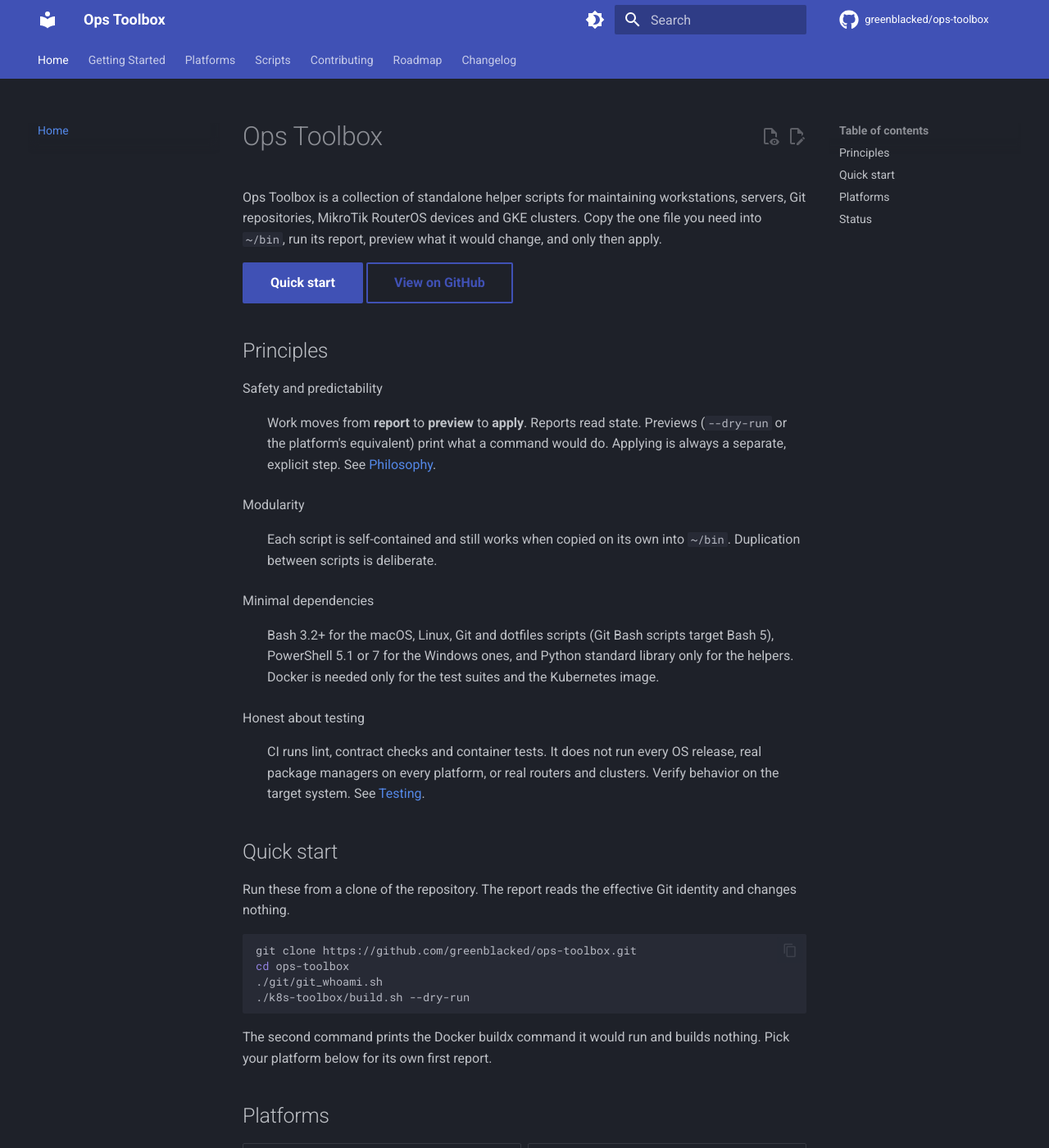
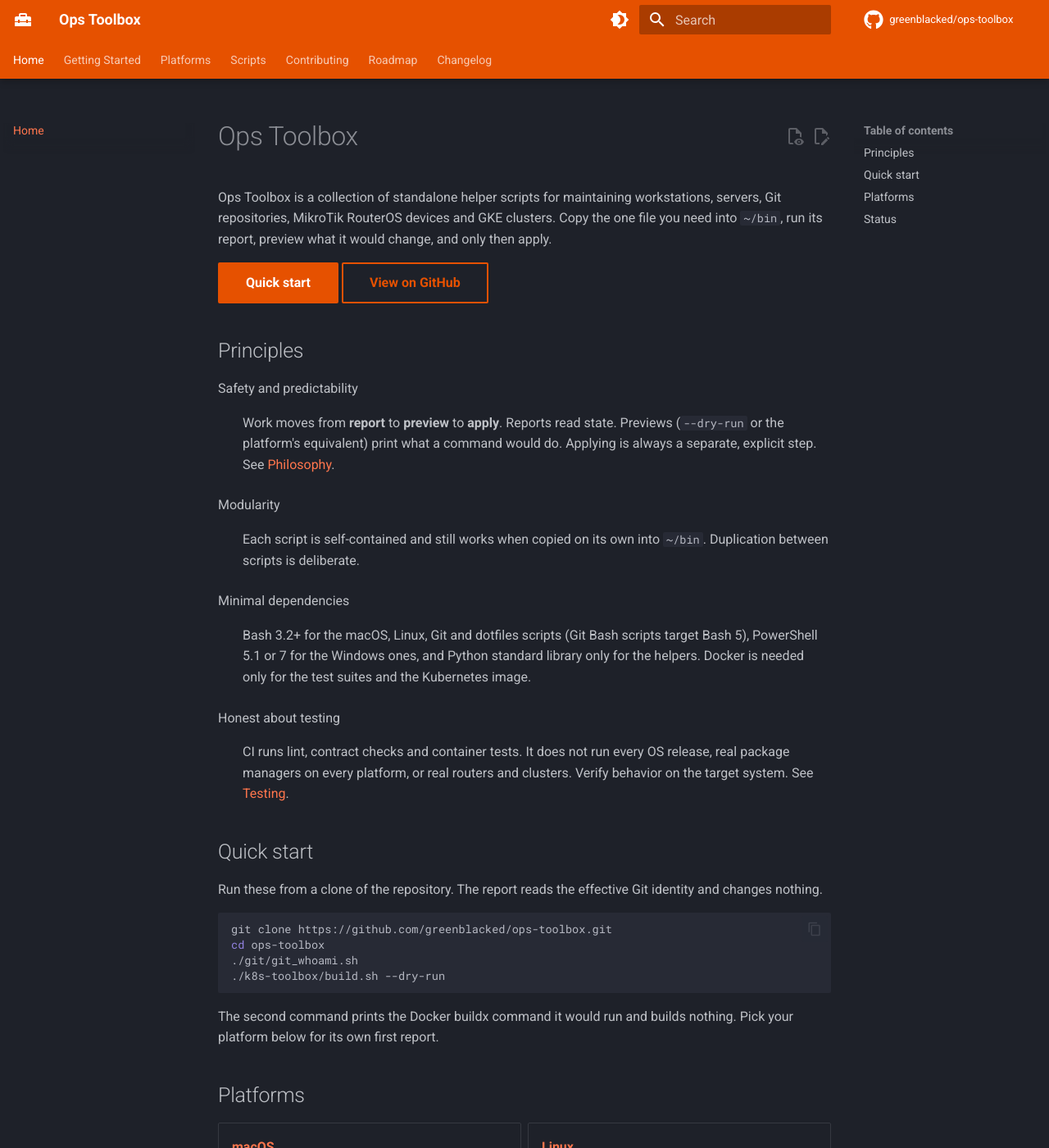
Before and after one commit to greenblacked/ops-toolbox, an MkDocs documentation site: the page built from docs/index.md, in a window 1280 px wide and 1400 px high. Shown: the whole window at 82% size. Built offline with MkDocs 1.6.1 and Material for MkDocs 9.7.7, drawn with Linux system fonts in a browser that asks for light colours; comment, search, counter and statistics services are not loaded; some of the changed text lies outside the part shown.

Commit message:
docs(site): style the site in deep orange and set its real address

```diff
--- /dev/null
+++ b/docs/stylesheets/extra.css
@@ -0,0 +1,35 @@
+/* Brand colours for the documentation site (see mkdocs.yml).
+   Material sets its primary and accent colours on the <body> element through
+   [data-md-color-primary] and [data-md-color-accent], which beats a plain
+   :root rule, so the overrides are written against those attributes. This
+   file loads after the theme's stylesheet, so equal specificity wins. The
+   attributes are set for the built-in "deep orange" and "orange" palette
+   names in both the dark (slate) and light (default) schemes. */
+:root,
+[data-md-color-primary="deep-orange"] {
+  --md-primary-fg-color: #E65100;
+  --md-primary-fg-color--light: #FF8A50;
+  --md-primary-fg-color--dark: #AC1900;
+}
+
+:root,
+[data-md-color-accent="orange"] {
+  --md-accent-fg-color: #FF6D00;
+}
+
+.md-grid {
+  max-width: 1400px;
+}
+
+.md-typeset code {
+  font-size: 0.85em;
+}
+
+.md-typeset table:not([class]) {
+  border: 1px solid var(--md-default-fg-color--lightest);
+}
+
+.md-typeset .admonition.warning,
+.md-typeset details.warning {
+  border-left-color: #FF6D00;
+}
--- a/mkdocs.yml
+++ b/mkdocs.yml
@@ -1,13 +1,11 @@
 # Documentation site for Ops Toolbox: MkDocs with the Material theme.
 # Build and preview commands are in docs/requirements.txt and
-# docs/contributing/development.md.
+# docs/contributing/development.md; hosting is in docs/contributing/deployment.md.
 site_name: Ops Toolbox
 site_description: >-
   Standalone helper scripts for workstations, servers, Git repositories,
   MikroTik RouterOS devices and GKE clusters. Report first, preview, then apply.
-# TODO: set site_url to the real address once the site is hosted. The value
-# below is the GitHub Pages default for this repository.
-site_url: https://greenblacked.github.io/ops-toolbox/
+site_url: https://ops.szolotov.com/
 repo_url: https://github.com/greenblacked/ops-toolbox
 repo_name: greenblacked/ops-toolbox
 edit_uri: edit/master/docs/
@@ -28,40 +26,52 @@
   name: material
   language: en
   palette:
-    # No media queries: Material then uses the first entry (dark) for every
-    # visitor, and the toggle switches to light.
+    # No "(prefers-color-scheme)" entry and no media queries: Material then
+    # uses the first entry (dark) for every visitor, and the toggle switches
+    # to light. An auto entry first would follow the visitor's system instead.
     - scheme: slate
-      primary: indigo
-      accent: teal
+      primary: deep orange
+      accent: orange
       toggle:
         icon: material/brightness-4
         name: Switch to light mode
     - scheme: default
-      primary: indigo
-      accent: teal
+      primary: deep orange
+      accent: orange
       toggle:
         icon: material/brightness-7
         name: Switch to dark mode
+  # navigation.expand is left out on purpose: with navigation.sections it
+  # would open every group in the sidebar at once, and the Platforms and
+  # Contributing groups are long enough to bury the current page.
   features:
     - navigation.instant
     - navigation.tracking
     - navigation.tabs
+    - navigation.tabs.sticky
     - navigation.sections
+    - navigation.indexes
     - navigation.top
     - navigation.footer
-    - navigation.indexes
-    - toc.follow
     - search.suggest
     - search.highlight
     - search.share
     - content.code.copy
     - content.code.annotate
+    - content.tabs.link
     - content.action.edit
     - content.action.view
+    - toc.follow
+    - announce.dismiss
   icon:
     repo: fontawesome/brands/github
+    logo: material/toolbox
+
+extra_css:
+  - stylesheets/extra.css
 
 extra:
+  generator: false
   social:
     - icon: fontawesome/brands/github
       link: https://github.com/greenblacked/ops-toolbox
@@ -70,7 +80,7 @@
 plugins:
   - search
   - git-revision-date-localized:
-      enable_creation_date: false
+      enable_creation_date: true
       fallback_to_build_date: true
       type: date
 
@@ -78,6 +88,7 @@
   - admonition
   - attr_list
   - def_list
+  - footnotes
   - md_in_html
   - tables
   - toc:
```
